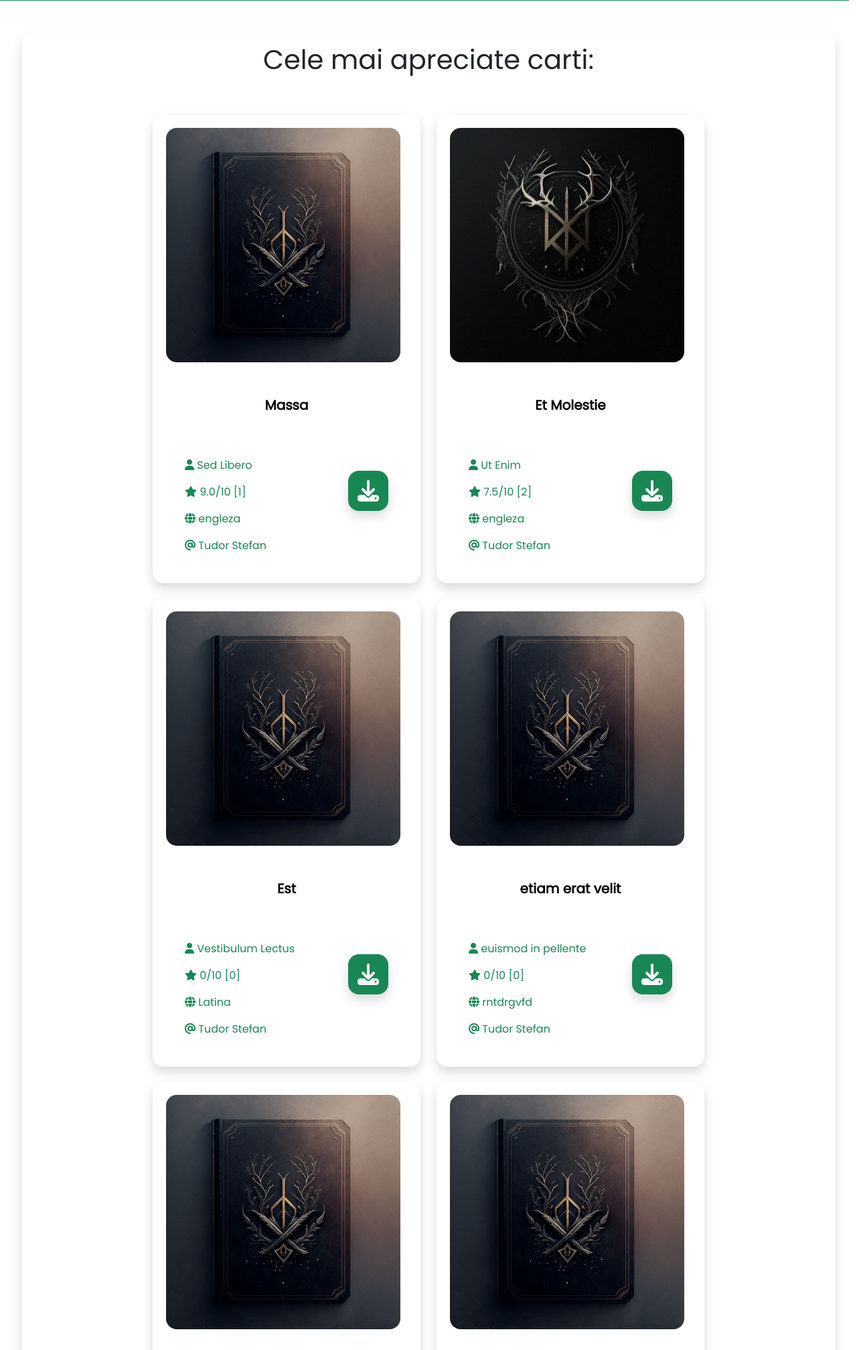
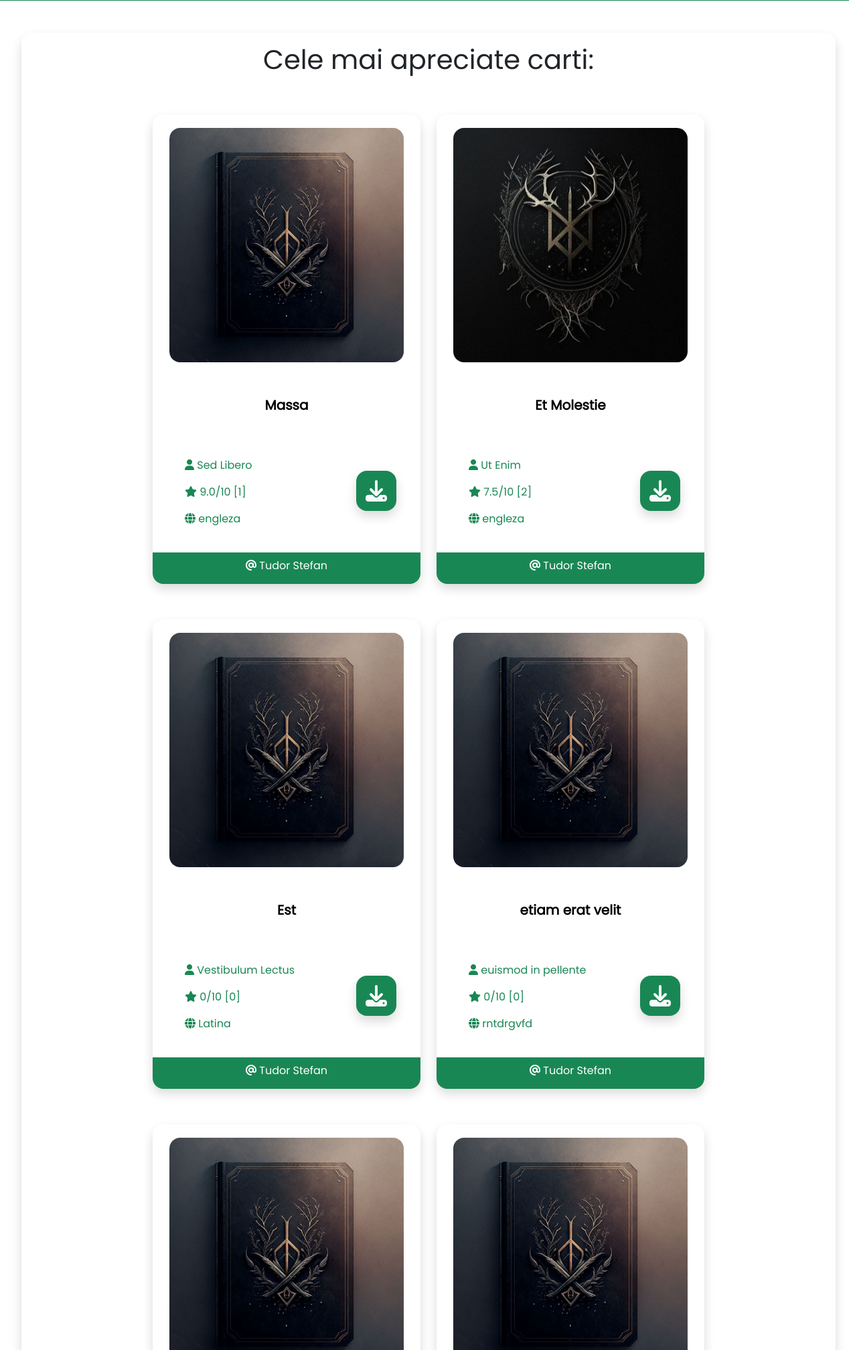
Before and after one commit to Perun951/BookPlace-3.0, a Django app: page /nota/ in a window 1280 px wide. Shown: the part 809-2825 px from the top of the page at 67% size. Run offline with Django 4.2, Linux system fonts and the light colour scheme; data comes from the database, SQL or seed files in the repository; both versions use the stored data as it was after the commit; some libraries are stand-ins or nearby versions.

Commit message:
07.05.23

```diff
--- a/bookplace/core/templates/core/base.html
+++ b/bookplace/core/templates/core/base.html
@@ -51,7 +51,7 @@
                 </div>
                 <hr>
                 <div class="offcanvas-header">
-                  <h5 class="offcanvas-title" id="offcanvasDarkNavbarLabel"><b>Sectiuni:</b></h5>
+                  <h5 class="offcanvas-title text-success mx-auto"><b><i class="fa-solid fa-filter"></i>&nbsp;Sectiuni:</b></h5>
                 </div>
                 <div class="offcanvas-body">
                     <ul class="navbar-nav justify-content-end flex-grow-1 pe-3">
@@ -62,14 +62,24 @@
                           </div>
                         </ul>
                       </li>
-                      <li class="nav-item dropdown">
-                        <a class="nav-link dropdown-toggle mt-1" style="font-size: larger;" href="#" role="button" data-bs-toggle="dropdown" aria-expanded="false">
-                          <h5><b>Despre noi</b></h5>
+                      <li class="nav-item dropdown-center">
+                        <a class="nav-link mt-1" style="font-size: larger;" href="#" role="button" data-bs-toggle="dropdown" aria-expanded="false">
+                          <h5 class="d-flex justify-content-center text-success"><b><i class="fa-solid fa-file"></i>&nbsp;Despre noi&nbsp;<i class="fa-solid fa-sort-down"></i></b></h5>
                         </a>
-                        <ul class="dropdown-menu  text-bg-success">
-                          <li><a class="dropdown-item btn" href="{% url 'contact' %}" style="color: white; font-size: larger;">Contact</a></li>
+                        <ul class="dropdown-menu border-0 bg-light">
+                          <!-- <li><a class="dropdown-item btn" href="{% url 'contact' %}" style="color: white; font-size: larger;">Contact</a></li>
                           <li><hr class="my-3"></li>
-                          <li><a class="dropdown-item btn" href="{% url 'viziune' %}" style="color: white; font-size: larger;">Viziune</a></li>
+                          <li><a class="dropdown-item btn" href="{% url 'viziune' %}" style="color: white; font-size: larger;">Viziune</a></li> -->
+                          <li class="d-flex justify-content-center">
+                            <a class="dropdown-item btn rounded-4 shadow bg-success text-light d-flex justify-content-center" href="{% url 'contact' %}" style="color: white; font-size: larger;width: 70%;">
+                              <i class="fa-solid fa-phone"></i>&nbsp;<b>Contact</b>
+                            </a>
+                          <li class="d-flex justify-content-center">
+                            <a class="dropdown-item btn rounded-4 shadow bg-success text-light mt-3 d-flex justify-content-center" href="{% url 'viziune' %}" style="color: white; font-size: larger;width: 70%;">
+                              <i class="fa-solid fa-eye"></i>&nbsp;<b>Viziune</b>
+                            </a>
+                          </li>
+                          </li>
                         </ul>
                       </li>
                     </ul>
--- a/bookplace/store/templates/store/nota.html
+++ b/bookplace/store/templates/store/nota.html
@@ -25,13 +25,13 @@ Aprecieri
   <div class="d-flex justify-content-center flex-row flex-wrap gap-4  " style="margin-top: 50px;margin-bottom: 5%;margin-left: 2%;margin-right: 2%;">
     {% for product in products %}
         <div style="margin-bottom: -50px;">
-          <div class="card shadow p-3 mb-5 bg-white border-0 rounded-4" style="width: 400px; height: 700px;">
-            <div class="image p-1">
+            <div class="card shadow p-3 bg-white border-0 rounded-4" style="width: 400px; height: 700px;margin-bottom: 80px;">
+                <div class="image p-1" style="width: 350px; margin-left: 5px;">
                     <a href="{% url 'product_detail'  product.category.slug product.slug %}">
                         <img class="rounded-4" id="corner" src="{{ product.get_thumbnail }}" width="350px" height="350px" alt="Image of {{ product.title }}">
                     </a>
                 </div>
-            <div class="card-body " style="background-color: white; min-height: 300px;">
+                <div class="card-body " style="background-color: white; min-height: 280px;">
                     <div class=" product p-3">
                         <a href="{% url 'product_detail'  product.category.slug product.slug %}" style="color: black; text-decoration: none;">
                             <div class="card-text" align="center" style="min-height: 90px;">
@@ -39,24 +39,30 @@ Aprecieri
                             </div>
                         </a>
                         <div class="d-flex align-self-end">
-                        <div class="d-flex me-auto justify-content-start">
+                            <div class="d-flex me-auto justify-content-start" style="max-height: 100px;">
                                 <a href="{% url 'product_detail'  product.category.slug product.slug %}" style="color: black; text-decoration: none;max-width: 230px;max-height: 100px;">
                                     <p class="card-text text-success" align="left"><i class="fa-solid fa-user"></i>&nbsp;{{product.author}}</p>
                                     <p align="left"><span class="text-success"><i class="fa-solid fa-star"></i>&nbsp;{{ product.get_rating }}/10 [{{ product.reviews.count }}]</span></p>
                                     <p class="card-text text-success" align="left"><i class="fa-solid fa-globe"></i>&nbsp;{{product.limba}}</p>
-                                <p class="card-text text-success" align="left"><i class="fa-solid fa-at"></i>&nbsp;{% firstof product.user.get_full_name product.user.username %}</p>
+                                    <!-- <p class="card-text text-success" align="left"><i class="fa-solid fa-at"></i>&nbsp;{% firstof product.user.get_full_name product.user.username %}</p> -->
                                     <!-- <p align="left" class="card-text text-success">{{product.downloads}}&nbsp;<i class="fa-sharp fa-solid fa-download"></i></p> -->
                                 </a>
                             </div>
                             <div class="d-flex justify-content-end align-items-center ">
-                            <a href="{{ product.pdf.url }}" download style="text-decoration: none;">
+                                <a href="{{ product.pdf.url }}" download class="row" style="text-decoration: none;">
                                     <button class="btn d-flex bg-success align-items-center justify-content-center text-light border-o rounded-4 shadow p-2" style="width: 60px;height: 60px;">
                                         <i class="fa-sharp fa-solid fa-download fa-2xl"></i>
                                     </button>
                                 </a>
+                                <!-- <a href="#" class="" style -->
                             </div>
                         </div>
                     </div>
+                </div>
+                <div class="card-footer d-flex justify-content-center bg-success rounded-bottom-4 border-0" style="width: 400px;padding-bottom: 15px;margin-left: -16px;">
+                    <a href="{% url 'publisher_detail' product.user.id %}" style="text-decoration: none;color: white;">
+                        <p class="card-text" align="left"><i class="fa-solid fa-at"></i>&nbsp;{% firstof product.user.get_full_name product.user.username %}</p>
+                    </a>
                 </div>
             </div>
         </div>
```
Also changed, not shown: bookplace/store/templates/store/nr_rev.html (+13 -6 lines), bookplace/store/templates/store/recom.html (+13 -6 lines), bookplace/store/templates/store/search.html (+6 -6 lines), bookplace/userprofile/templates/userprofile/my_store.html (+9 -7 lines), bookplace/db.sqlite3. Lines whose indentation alone changed are shown as unchanged.
